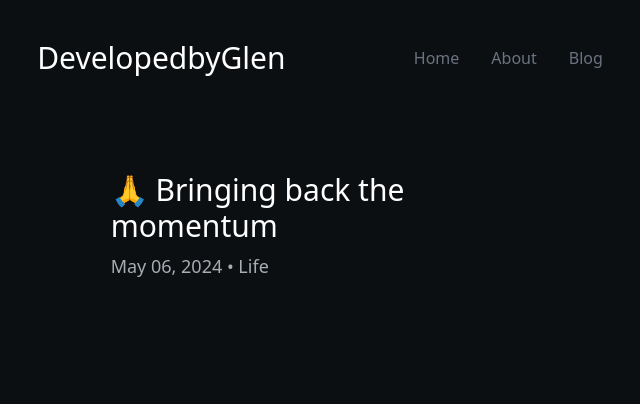
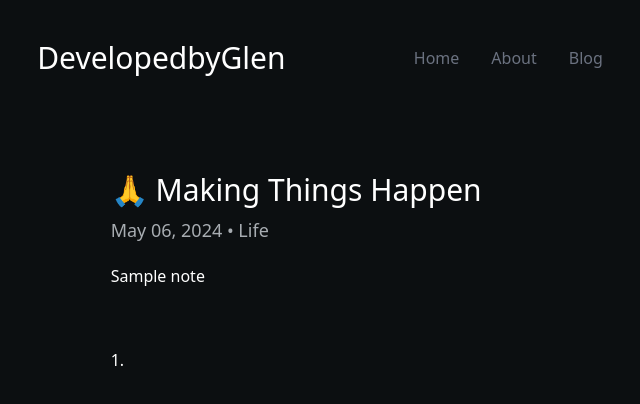
Before and after one commit to Yukihira2k/blog-post-project, a React (Vite) app: page /Bringing-back-the-momentum in a window 1280 px wide. Shown: the top 404 px of the page, without its empty margins (316-956 px from the left). Built offline with nearby package versions, Linux system fonts and the light colour scheme.

Commit message:
fixed linked buttons

```diff
--- a/src/Components/MainSection.jsx
+++ b/src/Components/MainSection.jsx
@@ -19,7 +19,7 @@ const MainSection = () => {
               }
             })}
 
-            <h1 className="text-white my-10 cursor-pointer hover:text-blue-400"><a href="blog">Read more post <TrendingFlatIcon color="white"/></a></h1>
+            <h1 className="text-white my-10 cursor-pointer hover:text-blue-400"><a href="/blog">Read more post <TrendingFlatIcon color="white"/></a></h1>
         </div>
 
 
--- a/src/Components/Pages/Momentum.jsx
+++ b/src/Components/Pages/Momentum.jsx
@@ -5,9 +5,22 @@ const Momentum = () => {
   return (
     <> <NavBar/>
     <section className="flex justify-center my-24 h-[60vh]">
-    <div className="text-white w-full mx-10  sm:mx-0 sm:w-[60%] lg:[70%] xl:w-1/3">
-     <h1 className="text-white text-3xl">🙏 Bringing back the momentum</h1>
+    <div className="text-white w-full mx-10  sm:mx-0 sm:w-[60%] lg:[70%] xl:w-1/3 text-justify">
+     <h1 className="text-white text-3xl">🙏 Making Things Happen</h1>
      <p className="mt-2 text-lg text-customGray">May 06, 2024 • Life</p>
+
+    <div className="py-5 gap-5">
+      <p className="pb-5">Sample note</p>
+
+
+   </div>
+
+     <div>
+      <ol className="list-decimal list-inside my-5">
+        <li></li>
+
+      </ol>
+     </div>
     </div>
     </section>
 
```
